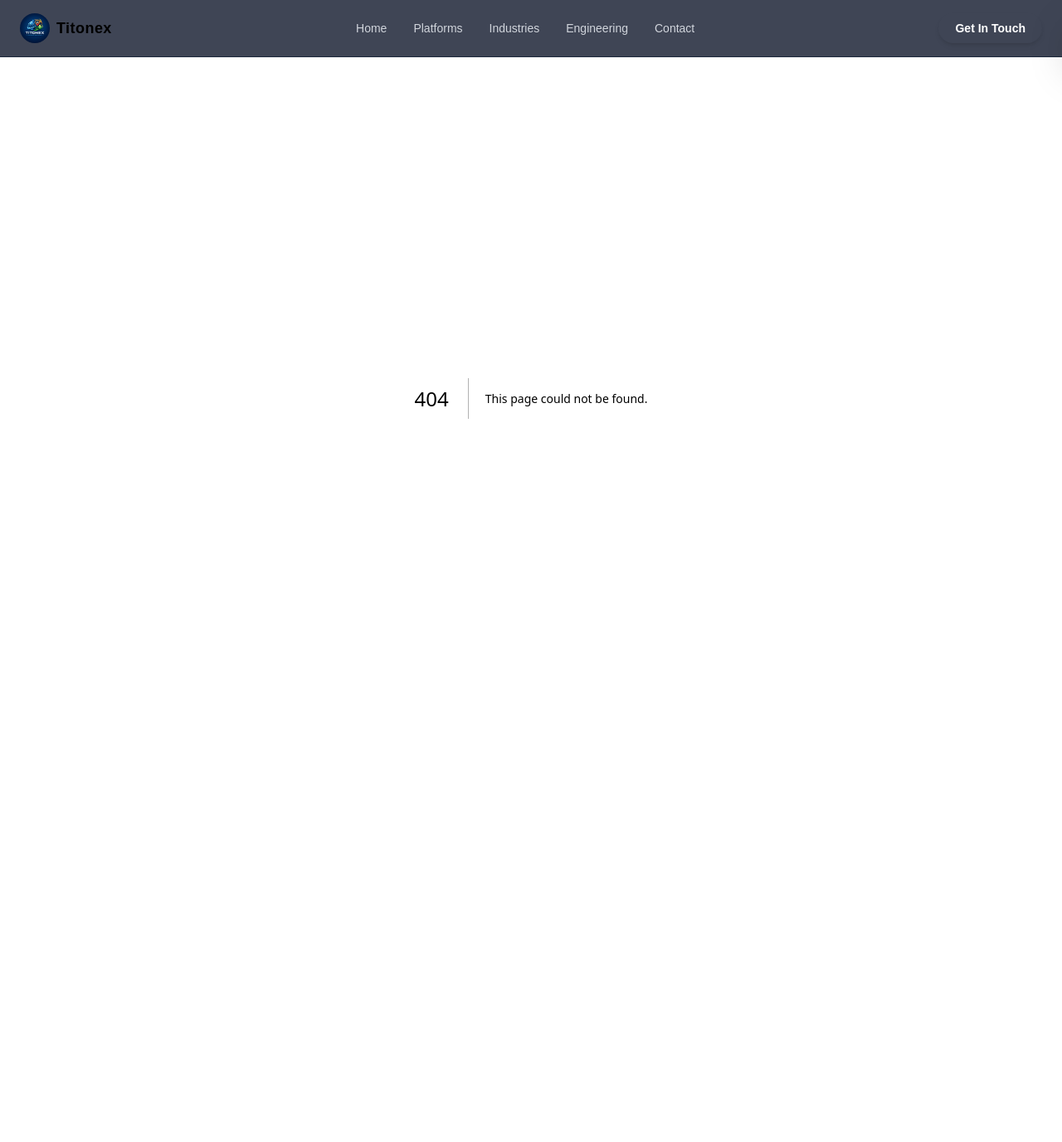
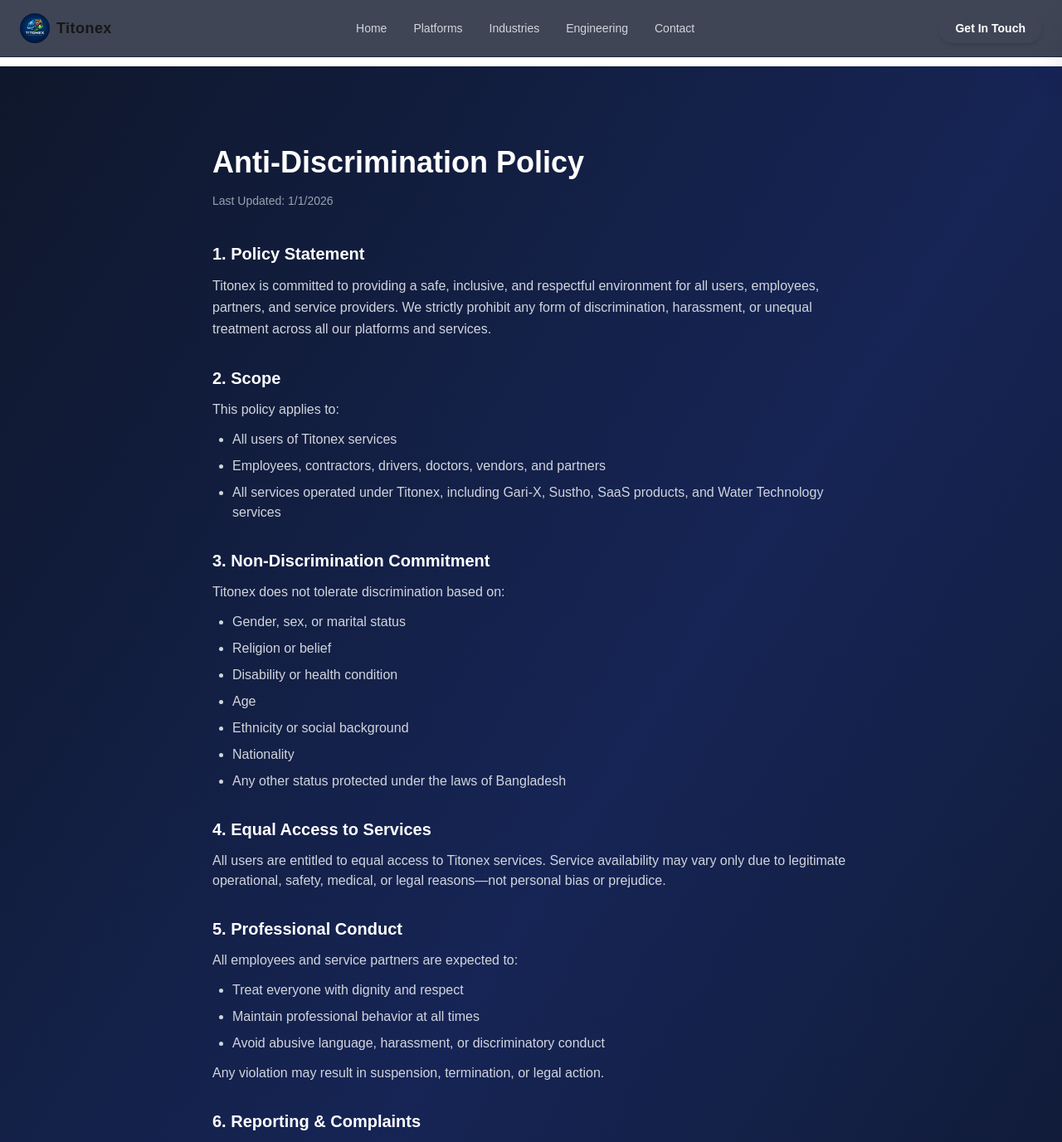
Before and after one commit to riahmad-swe/titonex, a Next.js app: page /anti-discrimination in a window 1280 px wide. Before the commit this address had no page. Shown: the top 1377 px of the page at 83% size. Before the commit the page ends 880 px from the top, so only its background shows below. Built offline with nearby package versions, Linux system fonts and the light colour scheme.

Commit message:
feat(legal-pages): add anti-discrimination policy page

```diff
--- /dev/null
+++ b/app/anti-discrimination/page.tsx
@@ -0,0 +1,174 @@
+export default function AntiDiscriminationPolicy() {
+	return (
+		<main className="mx-auto 2xl:px-96 lg:px-64 md:px-24 px-6 pt-16 md:pt-24 pb-24 bg-linear-to-br from-slate-900 via-blue-950 to-slate-900 text-gray-300">
+			<h1 className="text-3xl md:text-4xl font-bold mb-4 text-white">
+				Anti-Discrimination Policy
+			</h1>
+
+			<p className="text-sm text-gray-400 mb-10">
+				Last Updated: 1/1/2026
+			</p>
+
+			{/* 1. Policy Statement */}
+			<section className="mb-8">
+				<h2 className="text-xl font-semibold mb-3 text-white">
+					1. Policy Statement
+				</h2>
+				<p className="leading-relaxed">
+					Titonex is committed to providing a safe, inclusive, and
+					respectful environment for all users, employees, partners,
+					and service providers. We strictly prohibit any form of
+					discrimination, harassment, or unequal treatment across all
+					our platforms and services.
+				</p>
+			</section>
+
+			{/* 2. Scope */}
+			<section className="mb-8">
+				<h2 className="text-xl font-semibold mb-3 text-white">
+					2. Scope
+				</h2>
+				<p className="mb-3">This policy applies to:</p>
+				<ul className="list-disc pl-6 space-y-2">
+					<li>All users of Titonex services</li>
+					<li>
+						Employees, contractors, drivers, doctors, vendors, and
+						partners
+					</li>
+					<li>
+						All services operated under Titonex, including Gari-X,
+						Sustho, SaaS products, and Water Technology services
+					</li>
+				</ul>
+			</section>
+
+			{/* 3. Non-Discrimination */}
+			<section className="mb-8">
+				<h2 className="text-xl font-semibold mb-3 text-white">
+					3. Non-Discrimination Commitment
+				</h2>
+				<p className="mb-3">
+					Titonex does not tolerate discrimination based on:
+				</p>
+				<ul className="list-disc pl-6 space-y-2">
+					<li>Gender, sex, or marital status</li>
+					<li>Religion or belief</li>
+					<li>Disability or health condition</li>
+					<li>Age</li>
+					<li>Ethnicity or social background</li>
+					<li>Nationality</li>
+					<li>
+						Any other status protected under the laws of Bangladesh
+					</li>
+				</ul>
+			</section>
+
+			{/* 4. Equal Access */}
+			<section className="mb-8">
+				<h2 className="text-xl font-semibold mb-3 text-white">
+					4. Equal Access to Services
+				</h2>
+				<p>
+					All users are entitled to equal access to Titonex services.
+					Service availability may vary only due to legitimate
+					operational, safety, medical, or legal reasons—not personal
+					bias or prejudice.
+				</p>
+			</section>
+
+			{/* 5. Professional Conduct */}
+			<section className="mb-8">
+				<h2 className="text-xl font-semibold mb-3 text-white">
+					5. Professional Conduct
+				</h2>
+				<p className="mb-3">
+					All employees and service partners are expected to:
+				</p>
+				<ul className="list-disc pl-6 space-y-2">
+					<li>Treat everyone with dignity and respect</li>
+					<li>Maintain professional behavior at all times</li>
+					<li>
+						Avoid abusive language, harassment, or discriminatory
+						conduct
+					</li>
+				</ul>
+				<p className="mt-3">
+					Any violation may result in suspension, termination, or
+					legal action.
+				</p>
+			</section>
+
+			{/* 6. Reporting */}
+			<section className="mb-8">
+				<h2 className="text-xl font-semibold mb-3 text-white">
+					6. Reporting & Complaints
+				</h2>
+				<p>
+					Users or partners may report discrimination or harassment
+					through official Titonex communication channels. All
+					complaints will be reviewed seriously and handled
+					confidentially.
+				</p>
+			</section>
+
+			{/* 7. Enforcement */}
+			<section className="mb-8">
+				<h2 className="text-xl font-semibold mb-3 text-white">
+					7. Enforcement
+				</h2>
+				<p className="mb-3">
+					Confirmed violations of this policy may result in:
+				</p>
+				<ul className="list-disc pl-6 space-y-2">
+					<li>Service suspension or termination</li>
+					<li>Removal from the Titonex platform</li>
+					<li>Disciplinary or legal action where applicable</li>
+				</ul>
+			</section>
+
+			{/* 8. Legal Compliance */}
+			<section className="mb-8">
+				<h2 className="text-xl font-semibold mb-3 text-white">
+					8. Legal Compliance
+				</h2>
+				<p>
+					This policy is governed by and aligned with the laws of
+					Bangladesh, including constitutional principles of equality
+					and applicable labor, consumer, and digital service
+					regulations.
+				</p>
+			</section>
+
+			{/* 9. Updates */}
+			<section className="mb-8">
+				<h2 className="text-xl font-semibold mb-3 text-white">
+					9. Policy Updates
+				</h2>
+				<p>
+					Titonex reserves the right to update this policy. Continued
+					use of services indicates acceptance of the revised policy.
+				</p>
+			</section>
+
+			{/* 10. Contact */}
+			<section>
+				<h2 className="text-xl font-semibold mb-3 text-white">
+					10. Contact
+				</h2>
+				<p>
+					For concerns related to discrimination:
+					<br />
+					📧{" "}
+					<a
+						href="mailto:contact@titonex.com"
+						className="text-accent underline"
+					>
+						contact@titonex.com
+					</a>
+					<br />
+					🏢 Titonex, Bangladesh
+				</p>
+			</section>
+		</main>
+	);
+}
```
